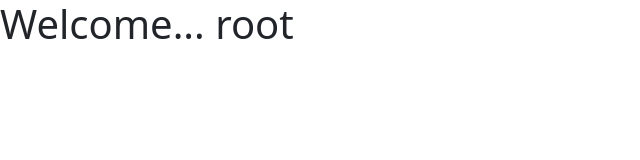
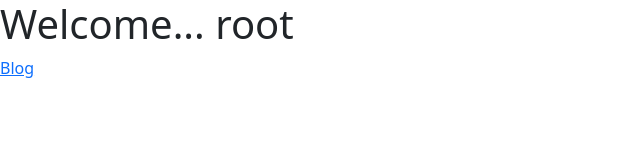
Before and after one commit to LahiruOshara/nextjs-test-app, a Next.js app: page / in a window 1280 px wide. Shown: the top 160 px of the page, without its empty margins (0-640 px from the left). Built offline with nearby package versions, Linux system fonts and the light colour scheme.

Commit message:
'next/link'

```diff
--- a/src/pages/index.js
+++ b/src/pages/index.js
@@ -1,7 +1,14 @@
-export default function Root(){
-    return(
-        <h1>
-            Welcome... root
-        </h1>
+import Link from 'next/link'
+
+export default function Root() {
+    return (
+        <div>
+            <h1>
+                Welcome... root
+            </h1>
+            <Link href = { '/blog' } >
+                Blog
+            </Link>
+        </div>
     )
 }
```
